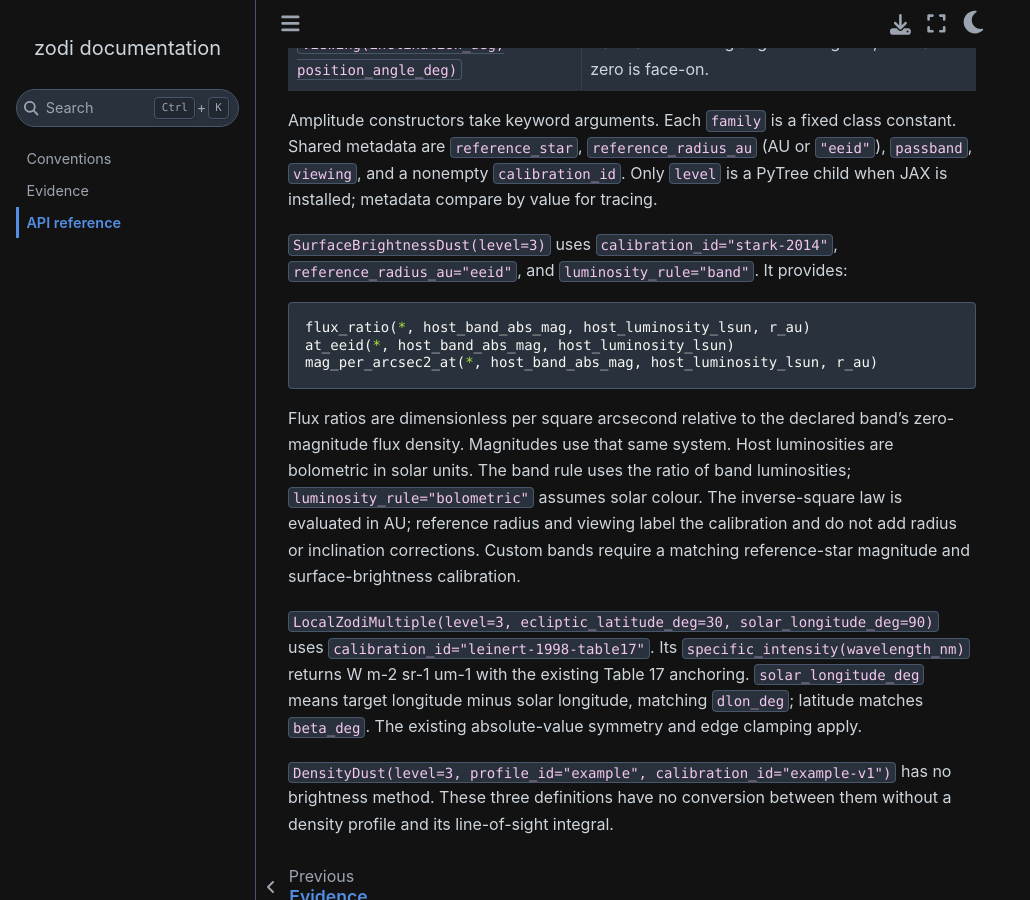
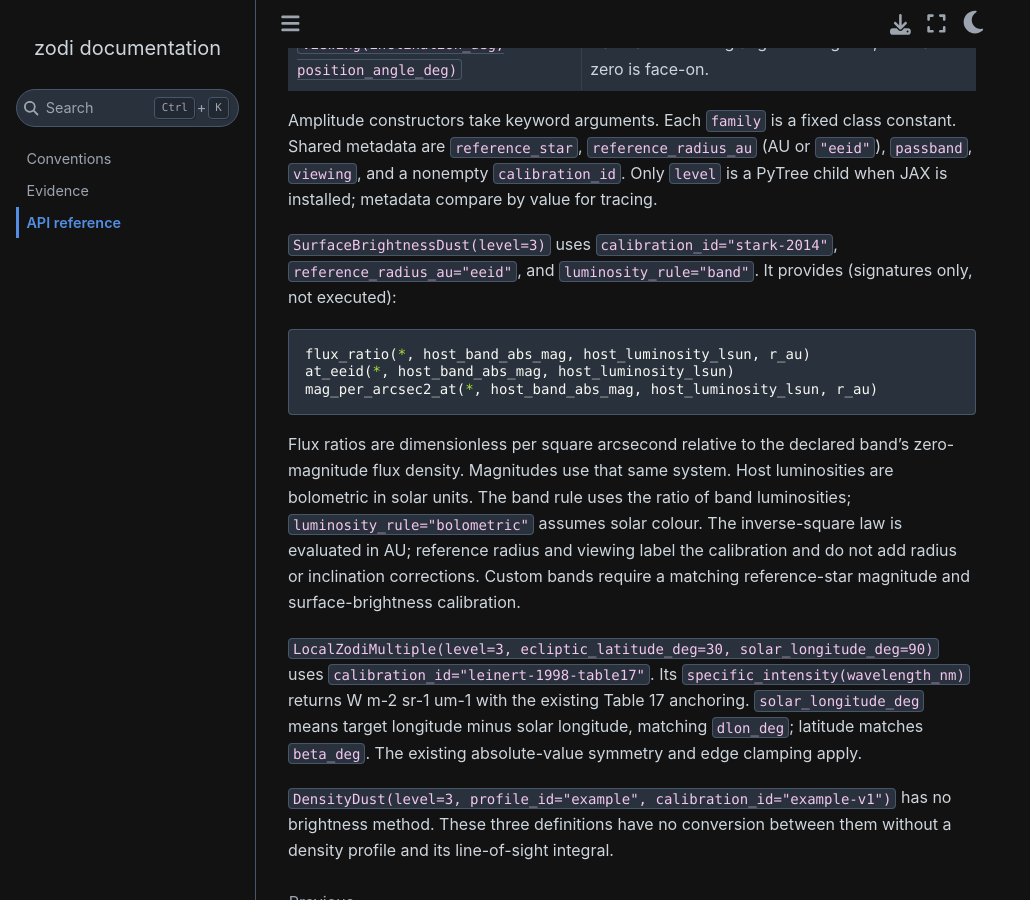
Before and after one commit to CoreySpohn/zodi, a Sphinx documentation site: the page built from docs/api.md, in a window 1280 px wide and 900 px high, scrolled down 728 px. Shown: the whole window, without its empty margins (0-1030 px from the left). Built offline with Sphinx 7.4.7 and the Sphinx Book theme 1.1.4, drawn with Linux system fonts in a browser that asks for light colours.

Commit message:
docs(zodi): mark the signature listing in the api page as not executed

````diff
--- a/docs/api.md
+++ b/docs/api.md
@@ -21,9 +21,9 @@ constant. Shared metadata are `reference_star`, `reference_radius_au` (AU or
 is a PyTree child when JAX is installed; metadata compare by value for tracing.
 
 `SurfaceBrightnessDust(level=3)` uses `calibration_id="stark-2014"`,
-`reference_radius_au="eeid"`, and `luminosity_rule="band"`. It provides:
+`reference_radius_au="eeid"`, and `luminosity_rule="band"`. It provides (signatures only, not executed):
 
-```python
+```python notest
 flux_ratio(*, host_band_abs_mag, host_luminosity_lsun, r_au)
 at_eeid(*, host_band_abs_mag, host_luminosity_lsun)
 mag_per_arcsec2_at(*, host_band_abs_mag, host_luminosity_lsun, r_au)
````
